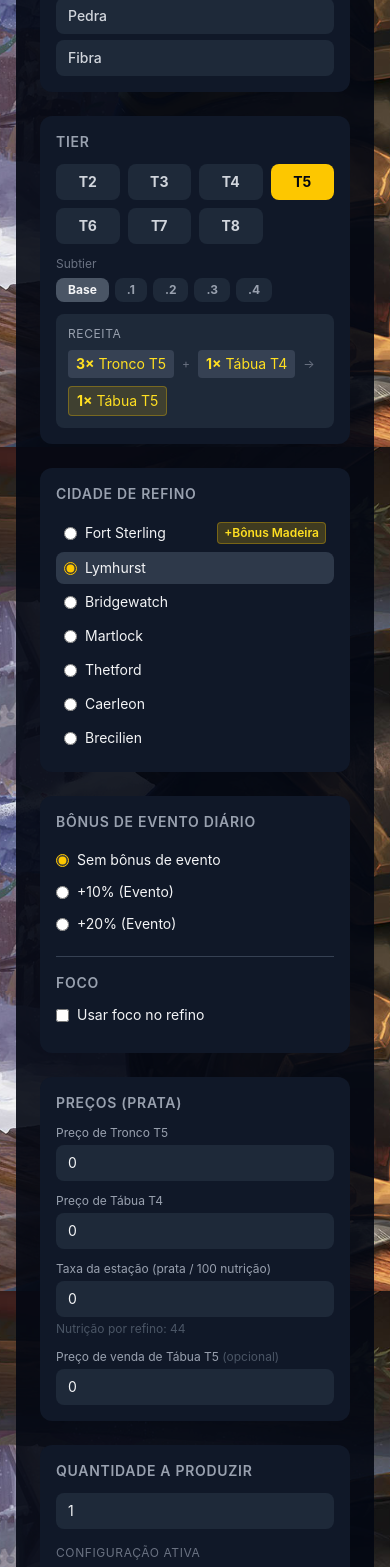
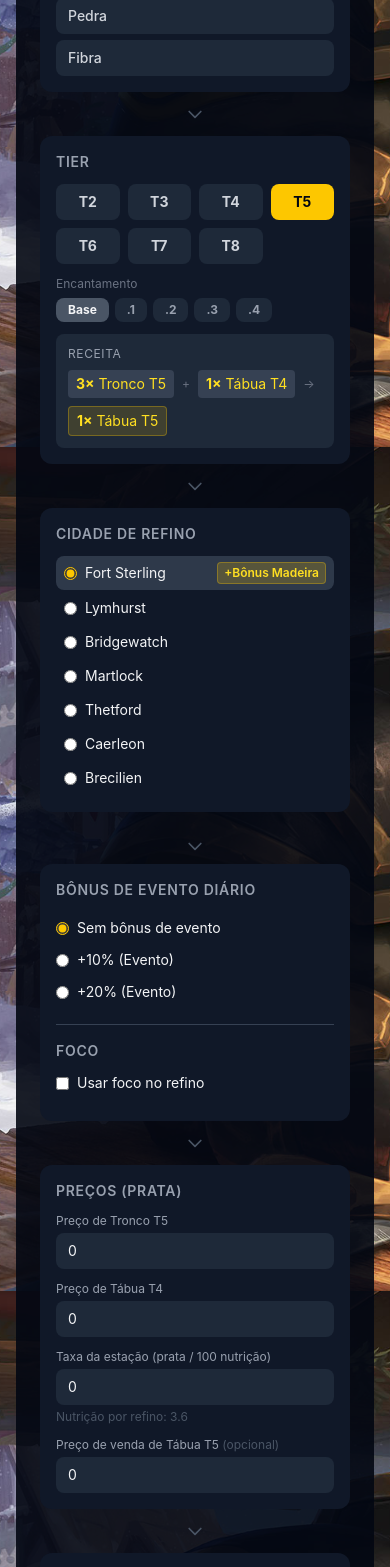
Before and after one commit to nicolasanunes/ao-metrics, a Vue app: page /refine in a window 390 px wide. Shown: the part 397-1964 px from the top of the page. Built offline with nearby package versions, Linux system fonts and the light colour scheme.

Commit message:
refine calcs fixed

```diff
--- a/src/App.vue
+++ b/src/App.vue
@@ -4,7 +4,7 @@ import NavbarMenu from './components/NavbarMenu.vue'
 
 <template>
   <NavbarMenu />
-  <main class="flex-1 px-4 md:px-8 lg:px-16 xl:px-32 2xl:px-64">
+  <main class="flex-1 p-4 md:px-8 lg:px-16 xl:px-32 2xl:px-64">
     <RouterView />
   </main>
 </template>
--- a/src/components/NavbarMenu.vue
+++ b/src/components/NavbarMenu.vue
@@ -4,7 +4,7 @@ import { RouterLink } from 'vue-router'
 
 <template>
   <nav
-    class="flex items-center justify-between mb-4 px-4 md:px-8 lg:px-16 xl:px-32 2xl:px-64 py-3 bg-gray-950 border-b border-gray-800"
+    class="flex items-center justify-between px-4 md:px-8 lg:px-16 xl:px-32 2xl:px-64 py-3 bg-gray-950 border-b border-gray-800"
   >
     <span class="font-semibold text-lg text-gray-100">AO Metrics</span>
     <div class="flex gap-2">
--- a/src/views/RefineView.vue
+++ b/src/views/RefineView.vue
@@ -43,15 +43,16 @@ const BASE_FOCUS: Record<number, number> = {
   8: 3600,
 }
 
-// Nutrition consumed per refine action, by tier (subtiers use same value as base tier)
-const NUTRITION: Record<number, number> = {
-  2: 8,
-  3: 16,
-  4: 28,
-  5: 44,
-  6: 72,
-  7: 112,
-  8: 176,
+// Item Value (IV) per tier and enchantment — nutrition = IV × 0.1125
+// T2 has no nutrition cost. T3 has no enchantment. T4–T8 have .0–.4.
+const ITEM_VALUE: Record<number, Record<number, number>> = {
+  2: { 0: 0 },
+  3: { 0: 8 },
+  4: { 0: 16, 1: 32, 2: 64, 3: 128, 4: 256 },
+  5: { 0: 32, 1: 64, 2: 128, 3: 256, 4: 512 },
+  6: { 0: 64, 1: 128, 2: 256, 3: 512, 4: 1024 },
+  7: { 0: 128, 1: 256, 2: 512, 3: 1024, 4: 2048 },
+  8: { 0: 256, 1: 512, 2: 1024, 3: 2048, 4: 4096 },
 }
 
 const MATERIAL_OPTIONS: { value: MaterialType; label: string }[] = [
@@ -69,9 +70,9 @@ const ALL_CITIES = Object.values(Location)
 // ── State ──────────────────────────────────────────────────────────────────
 const material = ref<MaterialType>('wood')
 const tier = ref(5)
-const subtier = ref(0)
-const stoneSubtier = ref(0)
-const city = ref<Location>(Location.Lymhurst)
+const enchantment = ref(0)
+const stoneEnchantment = ref(0)
+const city = ref<Location>(Location.FortSterling)
 const eventBonus = ref(0)
 const useFocus = ref(false)
 const specLevel = ref(0)
@@ -85,37 +86,38 @@ const stationFee = ref(0) // prata por 100 de nutrição
 // ── Derived values ─────────────────────────────────────────────────────────
 // Reset subtiers on material/tier change
 watch(material, (m) => {
-  if (m === 'stone') subtier.value = 0
-  else stoneSubtier.value = 0
+  if (m === 'stone') enchantment.value = 0
+  else stoneEnchantment.value = 0
+  city.value = CITY_BONUS[m]
 })
 watch(tier, (t) => {
   if (t < 4) {
-    subtier.value = 0
-    stoneSubtier.value = 0
+    enchantment.value = 0
+    stoneEnchantment.value = 0
   }
 })
 
 // Non-stone subtiers only from T4 upward
 const hasSubtiers = computed(() => material.value !== 'stone' && tier.value >= 4)
-// Stone recipe variants: raw stone has subtier .0–.3 for T4+; output block never has subtier
+// Stone recipe variants: raw stone has enchantment .0–.3 for T4+; output block never has enchantment
 const hasStoneSubtier = computed(() => material.value === 'stone' && tier.value >= 4)
 
-// Sub-ingredient quantity: 2^stoneSubtier for stone T4+, otherwise 1 (or 0 for T2)
+// Sub-ingredient quantity: 2^stoneEnchantment for stone T4+, otherwise 1 (or 0 for T2)
 const subQty = computed(() => {
   if (!hasSubIngredient.value) return 0
-  if (material.value === 'stone' && tier.value >= 4) return Math.pow(2, stoneSubtier.value)
+  if (material.value === 'stone' && tier.value >= 4) return Math.pow(2, stoneEnchantment.value)
   return 1
 })
-// Output yield per refine action: 2^stoneSubtier for stone T4+, otherwise always 1
+// Output yield per refine action: 2^stoneEnchantment for stone T4+, otherwise always 1
 const outputYield = computed(() => {
-  if (material.value === 'stone' && tier.value >= 4) return Math.pow(2, stoneSubtier.value)
+  if (material.value === 'stone' && tier.value >= 4) return Math.pow(2, stoneEnchantment.value)
   return 1
 })
-// Tier label for the raw material (stone raw has stoneSubtier, other materials share subtier)
+// Tier label for the raw material (stone raw has stoneEnchantment, other materials share enchantment)
 const rawTierLabel = computed(() =>
   material.value === 'stone'
-    ? tierLabel(tier.value, stoneSubtier.value)
-    : tierLabel(tier.value, subtier.value),
+    ? tierLabel(tier.value, stoneEnchantment.value)
+    : tierLabel(tier.value, enchantment.value),
 )
 
 const SUBTIER_COLORS: Record<number, string> = {
@@ -137,35 +139,37 @@ const hasSubIngredient = computed(() => tier.value > 2)
 const mat = computed(() => MATERIALS[material.value])
 
 /**
- * Return Rate formula (Albion Online):
- *
- *   efficiency = 1 + cityBonus + eventBonus [+ 0.5 if using focus]
- *   RRR = 1 - (1 - 0.152) / efficiency
- *
- *   cityBonus       = 0.40 when refining in the bonus city, else 0
- *   eventBonus      = 0 | 0.10 | 0.20
- *   focusEfficiency = 0.50 (fixed, regardless of spec level)
- *
- * Spec level ONLY reduces focus cost: focusCost = base × (1 - spec × 0.005)
- * Spec has NO effect on the return rate.
+ * Exact return rates as shown in the Albion Online UI.
+ * Values do NOT depend on spec, tier, or quantity.
+ * Spec only reduces focus cost (0.5% per level).
  */
-const BASE_RRR = 0.152
-const CITY_BONUS_VALUE = 0.4
-const FOCUS_EFFICIENCY = 0.5
+const RRR_TABLE: Record<
+  'noBonusCity' | 'bonusCity',
+  Record<number, { noFocus: number; focus: number }>
+> = {
+  noBonusCity: {
+    0: { noFocus: 0.152, focus: 0.439 },
+    10: { noFocus: 0.237, focus: 0.489 },
+    20: { noFocus: 0.293, focus: 0.528 },
+  },
+  bonusCity: {
+    0: { noFocus: 0.367, focus: 0.559 },
+    10: { noFocus: 0.435, focus: 0.584 },
+    20: { noFocus: 0.47, focus: 0.596 },
+  },
+}
 
-// Return rate without focus
+// Return rate without focus (used for the no-focus portion of a budget-limited run)
 const returnRateNoFocus = computed(() => {
-  const cb = hasBonusCity.value ? CITY_BONUS_VALUE : 0
-  const eb = eventBonus.value / 100
-  return 1 - (1 - BASE_RRR) / (1 + cb + eb)
+  const key = hasBonusCity.value ? 'bonusCity' : 'noBonusCity'
+  return RRR_TABLE[key][eventBonus.value]?.noFocus ?? 0.152
 })
 
-// Return rate with focus: adds fixed +0.5 to the efficiency denominator
+// Return rate for the active configuration
 const returnRate = computed(() => {
-  if (!useFocus.value) return returnRateNoFocus.value
-  const cb = hasBonusCity.value ? CITY_BONUS_VALUE : 0
-  const eb = eventBonus.value / 100
-  return 1 - (1 - BASE_RRR) / (1 + cb + eb + FOCUS_EFFICIENCY)
+  const key = hasBonusCity.value ? 'bonusCity' : 'noBonusCity'
+  const row = RRR_TABLE[key][eventBonus.value]
+  return useFocus.value ? (row?.focus ?? 0.152) : (row?.noFocus ?? 0.152)
 })
 
 const returnRatePct = computed(() => (returnRate.value * 100).toFixed(1))
@@ -197,7 +201,7 @@ const subReturnTotal = computed(() => subReturn.value * refineActions.value)
 const totalReturnTotal = computed(() => totalReturn.value * refineActions.value)
 
 // Scaled by quantity
-// Refine actions needed (one action can yield multiple items for stone with subtier)
+// Refine actions needed (one action can yield multiple items for stone with enchantment)
 const refineActions = computed(() => Math.ceil(quantity.value / outputYield.value))
 
 // Focus budget split
@@ -236,9 +240,12 @@ const totalCost = computed(() => costPerItem.value * quantity.value)
 const totalFocus = computed(() => focusUsed.value)
 
 // Nutrition cost
-// Standard formula: nutritionCostPerAction = (nutritionTier × stationFee) / 100  (per craft action)
-// Total = per-action × number of refine actions; per-item = total ÷ quantity
-const nutritionPerAction = computed(() => NUTRITION[tier.value] ?? 0)
+// nutrition = ItemValue × 0.1125  →  cost = nutrition × stationFee / 100
+const itemValue = computed(() => {
+  const effectiveSubtier = material.value === 'stone' ? stoneEnchantment.value : enchantment.value
+  return ITEM_VALUE[tier.value]?.[effectiveSubtier] ?? ITEM_VALUE[tier.value]?.[0] ?? 0
+})
+const nutritionPerAction = computed(() => itemValue.value * 0.1125)
 const nutritionCostPerAction = computed(() => (nutritionPerAction.value * stationFee.value) / 100)
 const totalNutritionCost = computed(() => nutritionCostPerAction.value * refineActions.value)
 const nutritionCostPerItem = computed(() =>
@@ -297,9 +304,9 @@ function marginBgClass(pct: number | null): string {
     </p>
 
     <!-- ── Row 1: Material + Tier ─────────────────────────────────────────── -->
-    <div class="grid grid-cols-1 md:grid-cols-3 gap-6 mb-6">
+    <div class="flex flex-col md:flex-row items-stretch gap-2 mb-6">
       <!-- Material selector -->
-      <div class="bg-gray-900 rounded-xl p-4">
+      <div class="bg-gray-900 rounded-xl p-4 flex-1">
         <h2 class="text-sm font-semibold text-gray-400 uppercase tracking-wider mb-3">Material</h2>
         <div class="flex flex-col gap-1.5">
           <button
@@ -324,8 +331,25 @@ function marginBgClass(pct: number | null): string {
         </div>
       </div>
 
+      <!-- ▸ step arrow -->
+      <div
+        class="flex items-center justify-center flex-shrink-0 text-gray-600 py-1 md:py-0 md:px-1"
+      >
+        <svg class="hidden md:block w-5 h-5" fill="none" stroke="currentColor" viewBox="0 0 24 24">
+          <path stroke-linecap="round" stroke-linejoin="round" stroke-width="2" d="M9 5l7 7-7 7" />
+        </svg>
+        <svg class="block md:hidden w-5 h-5" fill="none" stroke="currentColor" viewBox="0 0 24 24">
+          <path
+            stroke-linecap="round"
+            stroke-linejoin="round"
+            stroke-width="2"
+            d="M19 9l-7 7-7-7"
+          />
+        </svg>
+      </div>
+
       <!-- Tier selector -->
-      <div class="bg-gray-900 rounded-xl p-4">
+      <div class="bg-gray-900 rounded-xl p-4 flex-1">
         <h2 class="text-sm font-semibold text-gray-400 uppercase tracking-wider mb-3">Tier</h2>
         <div class="grid grid-cols-4 gap-2 mb-3">
           <button
@@ -343,17 +367,17 @@ function marginBgClass(pct: number | null): string {
           </button>
         </div>
 
-        <!-- Subtier selector (non-stone) -->
+        <!-- Enchantment selector (non-stone) -->
         <div v-if="hasSubtiers" class="mb-3">
-          <p class="text-xs text-gray-500 mb-1.5">Subtier</p>
+          <p class="text-xs text-gray-500 mb-1.5">Encantamento</p>
           <div class="flex gap-1.5 flex-wrap">
             <button
               v-for="s in [0, 1, 2, 3, 4]"
               :key="s"
-              @click="subtier = s"
+              @click="enchantment = s"
               :class="[
                 'px-3 py-1 rounded-lg text-xs font-bold transition-colors cursor-pointer',
-                subtier === s
+                enchantment === s
                   ? (SUBTIER_COLORS[s] ?? 'bg-gray-600 text-gray-100')
                   : 'bg-gray-800 text-gray-400 hover:bg-gray-700',
               ]"
@@ -363,17 +387,17 @@ function marginBgClass(pct: number | null): string {
           </div>
         </div>
 
-        <!-- Stone recipe variant selector: selects which raw stone subtier to use -->
+        <!-- Stone recipe variant selector: selects which raw stone enchantment to use -->
         <div v-if="hasStoneSubtier" class="mb-3">
-          <p class="text-xs text-gray-500 mb-1.5">Receita (subtier da pedra)</p>
+          <p class="text-xs text-gray-500 mb-1.5">Receita (enchantment da pedra)</p>
           <div class="flex gap-2 flex-wrap">
             <button
               v-for="s in [0, 1, 2, 3]"
               :key="s"
-              @click="stoneSubtier = s"
+              @click="stoneEnchantment = s"
               :class="[
                 'px-3 py-2 rounded-lg text-xs font-bold transition-colors cursor-pointer text-center min-w-[3rem]',
-                stoneSubtier === s
+                stoneEnchantment === s
                   ? (SUBTIER_COLORS[s] ?? 'bg-gray-600 text-gray-100')
                   : 'bg-gray-800 text-gray-400 hover:bg-gray-700',
               ]"
@@ -396,21 +420,38 @@ function marginBgClass(pct: number | null): string {
             <span v-if="hasSubIngredient" class="text-gray-500 text-xs">+</span>
             <span v-if="hasSubIngredient" class="bg-gray-700 text-yellow-300 px-2 py-1 rounded">
               <strong>{{ subQty }}×</strong> {{ mat.refinedName }}
-              {{ tierLabel(tier - 1, tier > 4 ? subtier : 0) }}
+              {{ tierLabel(tier - 1, tier > 4 ? enchantment : 0) }}
             </span>
             <span class="text-gray-500 text-xs">→</span>
             <span
               class="bg-yellow-400/15 border border-yellow-400/30 text-yellow-300 px-2 py-1 rounded"
             >
               <strong>{{ outputYield }}×</strong> {{ mat.refinedName }}
-              {{ tierLabel(tier, subtier) }}
+              {{ tierLabel(tier, enchantment) }}
             </span>
           </div>
         </div>
       </div>
 
+      <!-- ▸ step arrow -->
+      <div
+        class="flex items-center justify-center flex-shrink-0 text-gray-600 py-1 md:py-0 md:px-1"
+      >
+        <svg class="hidden md:block w-5 h-5" fill="none" stroke="currentColor" viewBox="0 0 24 24">
+          <path stroke-linecap="round" stroke-linejoin="round" stroke-width="2" d="M9 5l7 7-7 7" />
+        </svg>
+        <svg class="block md:hidden w-5 h-5" fill="none" stroke="currentColor" viewBox="0 0 24 24">
+          <path
+            stroke-linecap="round"
+            stroke-linejoin="round"
+            stroke-width="2"
+            d="M19 9l-7 7-7-7"
+          />
+        </svg>
+      </div>
+
       <!-- City selector -->
-      <div class="bg-gray-900 rounded-xl p-4">
+      <div class="bg-gray-900 rounded-xl p-4 flex-1">
         <h2 class="text-sm font-semibold text-gray-400 uppercase tracking-wider mb-3">
           Cidade de Refino
         </h2>
@@ -434,10 +475,17 @@ function marginBgClass(pct: number | null): string {
       </div>
     </div>
 
+    <!-- ▸ arrow between rows — mobile only -->
+    <div class="flex md:hidden items-center justify-center text-gray-600 mb-2">
+      <svg class="w-5 h-5" fill="none" stroke="currentColor" viewBox="0 0 24 24">
+        <path stroke-linecap="round" stroke-linejoin="round" stroke-width="2" d="M19 9l-7 7-7-7" />
+      </svg>
+    </div>
+
     <!-- ── Row 2: Event bonus + Focus + Prices ────────────────────────────── -->
-    <div class="grid grid-cols-1 md:grid-cols-3 gap-6 mb-6">
+    <div class="flex flex-col md:flex-row items-stretch gap-2 mb-6">
       <!-- Event bonus -->
-      <div class="bg-gray-900 rounded-xl p-4">
+      <div class="bg-gray-900 rounded-xl p-4 flex-1">
         <h2 class="text-sm font-semibold text-gray-400 uppercase tracking-wider mb-3">
           Bônus de Evento Diário
         </h2>
@@ -496,8 +544,25 @@ function marginBgClass(pct: number | null): string {
         </div>
       </div>
 
+      <!-- ▸ step arrow -->
+      <div
+        class="flex items-center justify-center flex-shrink-0 text-gray-600 py-1 md:py-0 md:px-1"
+      >
+        <svg class="hidden md:block w-5 h-5" fill="none" stroke="currentColor" viewBox="0 0 24 24">
+          <path stroke-linecap="round" stroke-linejoin="round" stroke-width="2" d="M9 5l7 7-7 7" />
+        </svg>
+        <svg class="block md:hidden w-5 h-5" fill="none" stroke="currentColor" viewBox="0 0 24 24">
+          <path
+            stroke-linecap="round"
+            stroke-linejoin="round"
+            stroke-width="2"
+            d="M19 9l-7 7-7-7"
+          />
+        </svg>
+      </div>
+
       <!-- Prices -->
-      <div class="bg-gray-900 rounded-xl p-4">
+      <div class="bg-gray-900 rounded-xl p-4 flex-1">
         <h2 class="text-sm font-semibold text-gray-400 uppercase tracking-wider mb-3">
           Preços (prata)
         </h2>
@@ -516,7 +581,7 @@ function marginBgClass(pct: number | null): string {
           </div>
           <div v-if="hasSubIngredient">
             <label class="text-xs text-gray-400 mb-1 block">
-              Preço de {{ mat.refinedName }} {{ tierLabel(tier - 1, tier > 4 ? subtier : 0) }}
+              Preço de {{ mat.refinedName }} {{ tierLabel(tier - 1, tier > 4 ? enchantment : 0) }}
             </label>
             <input
               type="number"
@@ -541,7 +606,7 @@ function marginBgClass(pct: number | null): string {
           </div>
           <div>
             <label class="text-xs text-gray-400 mb-1 block">
-              Preço de venda de {{ mat.refinedName }} {{ tierLabel(tier, subtier) }}
+              Preço de venda de {{ mat.refinedName }} {{ tierLabel(tier, enchantment) }}
               <span class="text-gray-600">(opcional)</span>
             </label>
             <input
@@ -555,8 +620,25 @@ function marginBgClass(pct: number | null): string {
         </div>
       </div>
 
+      <!-- ▸ step arrow -->
+      <div
+        class="flex items-center justify-center flex-shrink-0 text-gray-600 py-1 md:py-0 md:px-1"
+      >
+        <svg class="hidden md:block w-5 h-5" fill="none" stroke="currentColor" viewBox="0 0 24 24">
+          <path stroke-linecap="round" stroke-linejoin="round" stroke-width="2" d="M9 5l7 7-7 7" />
+        </svg>
+        <svg class="block md:hidden w-5 h-5" fill="none" stroke="currentColor" viewBox="0 0 24 24">
+          <path
+            stroke-linecap="round"
+            stroke-linejoin="round"
+            stroke-width="2"
+            d="M19 9l-7 7-7-7"
+          />
+        </svg>
+      </div>
+
       <!-- Quantity + active config summary -->
-      <div class="bg-gray-900 rounded-xl p-4 flex flex-col gap-4">
+      <div class="bg-gray-900 rounded-xl p-4 flex flex-col gap-4 flex-1">
         <div>
           <h2 class="text-sm font-semibold text-gray-400 uppercase tracking-wider mb-3">
             Quantidade a Produzir
@@ -627,9 +709,11 @@ function marginBgClass(pct: number | null): string {
         </div>
         <div class="bg-gray-800 rounded-xl p-4 text-center">
           <p class="text-xs text-gray-400 mb-1">Custo total (×{{ quantity }})</p>
-          <p class="text-2xl font-bold text-yellow-300">{{ fmt(totalCost) }}</p>
+          <p class="text-2xl font-bold text-yellow-300">
+            {{ fmt(totalCost + totalNutritionCost) }}
+          </p>
           <p v-if="stationFee > 0" class="text-xs text-orange-400 mt-1">
-            + {{ fmt(totalNutritionCost) }} nutrição
+            {{ fmt(totalCost) }} materiais + {{ fmt(totalNutritionCost) }} nutrição
           </p>
         </div>
         <div class="bg-gray-800 rounded-xl p-4 text-center">
@@ -686,7 +770,7 @@ function marginBgClass(pct: number | null): string {
               class="border-t border-gray-800 hover:bg-gray-800/40 transition-colors"
             >
               <td class="px-3 py-2 text-yellow-300">
-                {{ mat.refinedName }} {{ tierLabel(tier - 1, tier > 4 ? subtier : 0) }}
+                {{ mat.refinedName }} {{ tierLabel(tier - 1, tier > 4 ? enchantment : 0) }}
               </td>
               <td class="px-3 py-2 text-gray-400">{{ subQty }}×</td>
               <td class="px-3 py-2">{{ fmt(subPrice) }}</td>
@@ -796,7 +880,7 @@ function marginBgClass(pct: number | null): string {
       </div>
 
       <!-- Nutrition breakdown -->
-      <div class="bg-orange-900/20 border border-orange-700/40 rounded-xl p-4 mb-6">
+      <div class="bg-orange-900/20 border border-orange-700/40 rounded-xl p-4">
         <h3 class="text-sm font-semibold text-orange-300 uppercase tracking-wider mb-2">
           Nutrição da Estação
         </h3>
@@ -869,19 +953,19 @@ function marginBgClass(pct: number | null): string {
       </div>
 
       <!-- Formula note -->
-      <div class="mt-5 bg-gray-800/50 rounded-lg p-3 text-xs text-gray-500">
+      <!-- <div class="mt-5 bg-gray-800/50 rounded-lg p-3 text-xs text-gray-500">
         <p class="font-semibold text-gray-400 mb-1">Como o cálculo funciona</p>
         <p>
-          <strong class="text-gray-300">Fórmula do retorno</strong>: RRR = 1 − (1 − 0,152) / (1 +
-          cityBonus + eventBonus [+ 0,50 com foco]), onde cityBonus = 0,40 na cidade correta (0 nas
-          demais), eventBonus = 0 / 0,10 / 0,20, foco adiciona eficiência fixa de 0,50
-          independentemente da spec. A spec só reduz o custo de foco em 0,5% por nível (50% máx.).
-          <strong class="text-gray-300">Custo líquido</strong> = custo bruto × (1 − RRR).
-          <strong class="text-gray-300">Custo de nutrição por item</strong> = (nutrição do tier ×
-          taxa da estação ÷ 100) ÷ yield por refino. O lucro desconta tanto o custo de materiais
-          quanto o custo de nutrição.
+          <strong class="text-gray-300">Taxa de retorno</strong>: valores fixos conforme a interface
+          do jogo (não dependem de tier, spec ou quantidade). Sem cidade: 15,2% / 23,7% / 29,3%
+          (evento 0/10/20%); com cidade: 36,7% / 43,5% / 47,0%; com foco: +28,7pp / +25,2pp /
+          +23,5pp / +19,2pp / +14,9pp / +12,6pp respectivamente. A spec só reduz o custo de foco em
+          0,5% por nível (50% máx.). <strong class="text-gray-300">Custo líquido</strong> = custo
+          bruto × (1 − RRR). <strong class="text-gray-300">Custo de nutrição por item</strong> =
+          (nutrição do tier × taxa da estação ÷ 100) ÷ yield por refino. O lucro desconta tanto o
+          custo de materiais quanto o custo de nutrição.
         </p>
-      </div>
+      </div> -->
     </div>
   </div>
 </template>
```
Also changed, not shown: src/views/MarketView.vue (+38 -5 lines).
